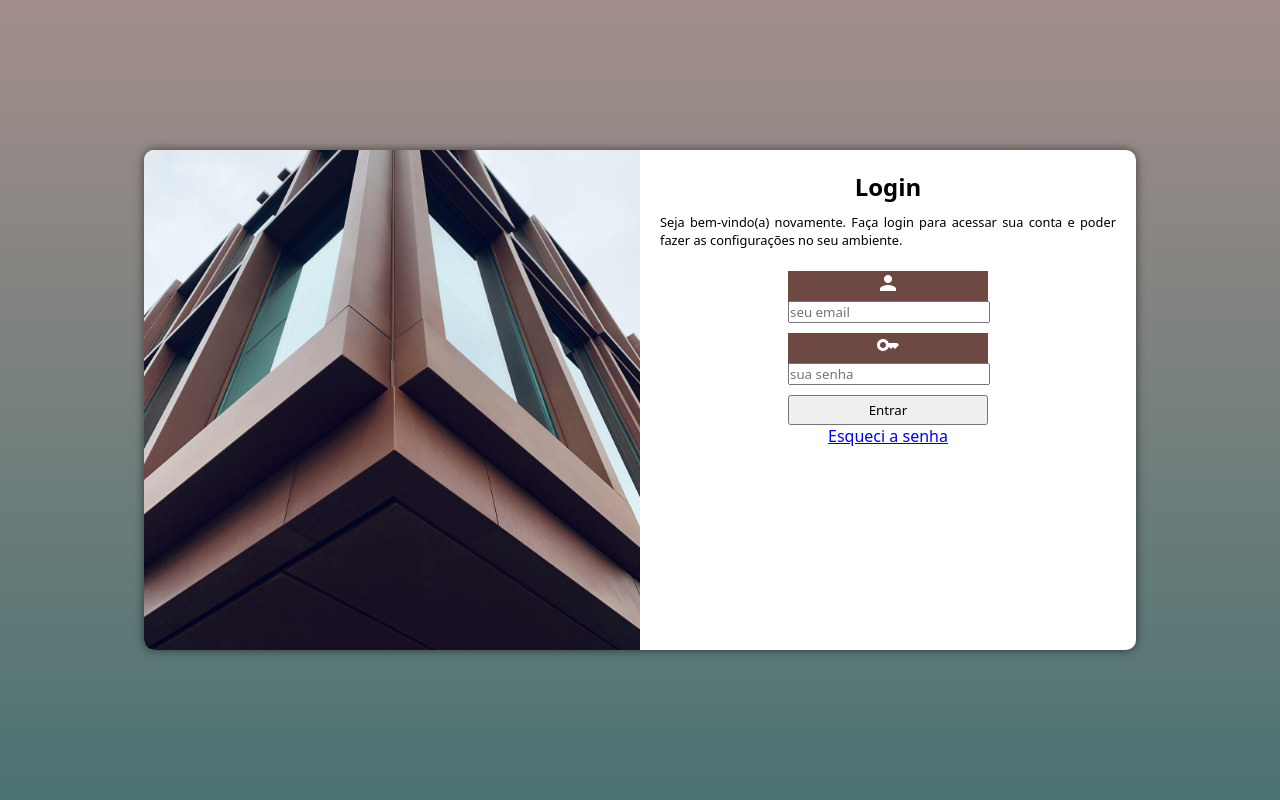
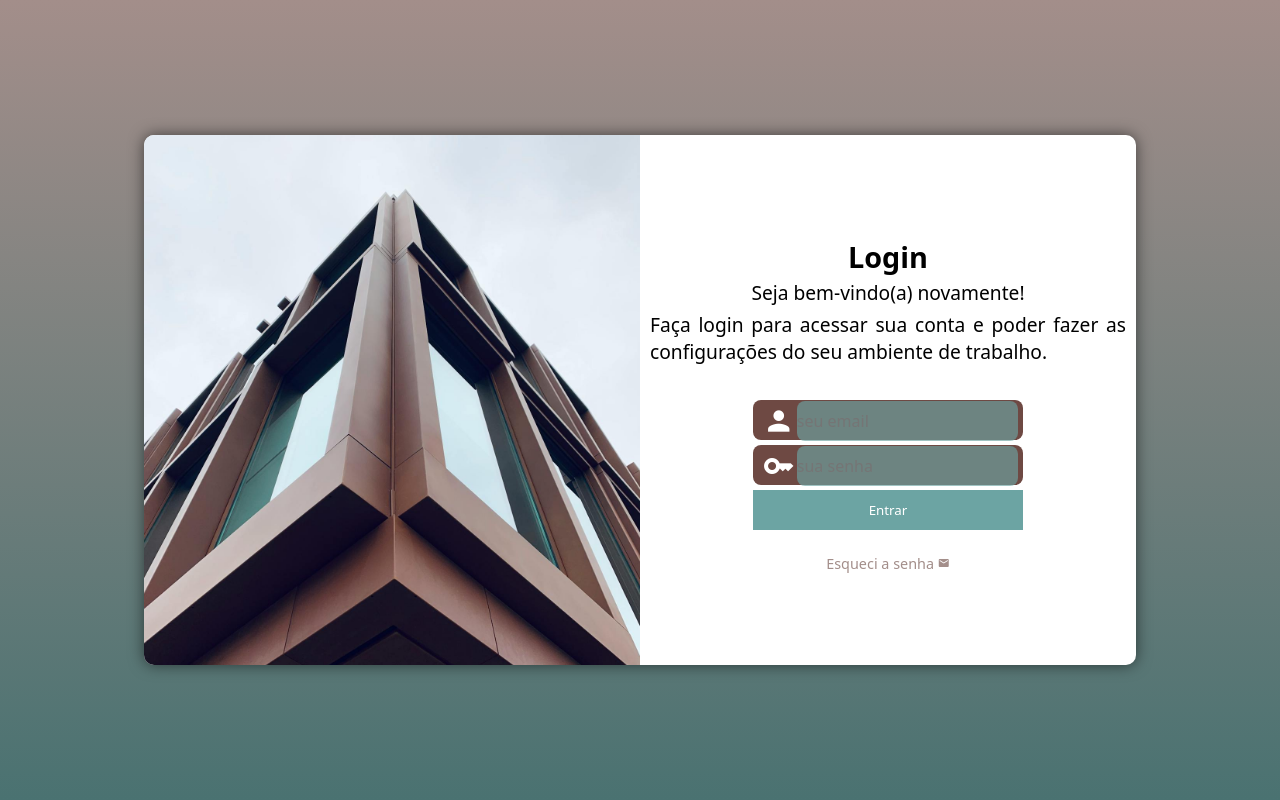
Before and after one commit to debizinha-santos/HTML-CSS, a PHP site: page / in a window 1280 px wide. Run offline with PHP 8.4, Linux system fonts and the light colour scheme.

Commit message:
Site pronto, falta alguns ajustes

```diff
--- a/1602-login/estilos/mediaqueries.css
+++ b/1602-login/estilos/mediaqueries.css
@@ -7,7 +7,12 @@
     }
 
     section {
-        width: 80vw;
+        width: 70vw;
+    }
+
+
+    #container {
+        margin-top: 7%;
     }
 
     #imagem {
@@ -18,6 +23,7 @@
     }
 
     #formulario {
+        padding-top: 15%;
         float: right;
         width: 70%;
     }
@@ -34,6 +40,10 @@
 
     }
 
+    #container {
+        margin-top: 5%;
+    }
+
     #imagem {
         float: left;
         width: 50%;
@@ -41,7 +51,16 @@
     }
 
     #formulario {
+        padding-top: 10%;
         float: right;
         width: 50%;
     }
+
+    h1 {
+        font-size: 1.8em;
+    }
+
+    p {
+        font-size: 1.2em;
+    }
 }
--- a/1602-login/estilos/style.css
+++ b/1602-login/estilos/style.css
@@ -1,8 +1,4 @@
 @charset "UTF-8";
-
-/* Paleta de cores que serão usadas
-    Verde: #49a09d
-    Lilás: #5f2c82*/
 
 * {
     margin: 0px;
@@ -18,20 +14,20 @@ body, html {
 
 }
 
-main {
+/* main {
     position: relative;
     height: 100vh;
     width: 100vw;
-}
+} */
 
 section {
     width: 250px;
-    height: 500px;
+    height: 530px;
     background-color: white;
     border-radius: 10px;
+    overflow: hidden;
+    box-shadow: 0px 0px 15px rgba(0, 0, 0, 0.548);
     text-align: center;
-    overflow: hidden;
-    box-shadow: 0px 0px 10px rgba(0, 0, 0, 0.548);
 
     position: absolute;
     top: 50%;
@@ -39,13 +35,13 @@ section {
 
     transform: translate(-50%, -50%);
 
-    transition: width 0.3s, height 0.3s;
+    transition: width 0.5s, height 0.5s;
     transition-timing-function: ease;
 }
 
 #imagem {
     display: block;
-    background: url(../imagens/pexels-david-underland-3523621.jpg) no-repeat left bottom;
+    background: url(../imagens/pexels-david-underland-3523621.jpg) no-repeat;
     background-size: cover;
     height: 200px;
 
@@ -53,43 +49,82 @@ section {
 
 #formulario {
     display: block;
-    padding: 10px;
 }
 
-form legend {
+h1 {
     text-align: center;
     font-style: bold;
     font-size: 1.5em;
-    padding: 10px;
+    padding: 3px;
 }
 
-form p {
+#bv {
+    text-align: center;
+}
+
+p {
     text-align: justify;
     padding: 0px 10px;
     font-size: 0.8em;
+    margin-bottom: 5px;
+}
+
+#container {
+    display: inline-block;
+
 }
 
 .dados {
     display: block;
-    margin: auto;
+    margin: 5px auto;
     background-color: #6E4943;
-    width: 200px;
+    width: calc(100%-34px);
     height: 40px;
     text-align: center;
+    margin: 5px 0px;
+    border-radius: 8px;
+}
+
+#icon {
+    color: white;
+    font-size: 2em;
+    width: 35px;
+    padding: 5px;
+}
+
+#iemail, #ipass {
+    background-color: #6ca4a3a5;
+    font-size: 1em;
+    width: 82%;
+    height: 100%;
+    transform: translateY(-10px);
+    border: none;
+    border-radius: 8px;
+}
+
+#entrar {
+    display: block;
+    background-color: #6ca4a3;
+    color: white;
+    width: 100%;
+    height: 40px;
+    margin-top: 3px;
+    border: none;
 
 }
 
-#person {
-    color: white;
+#entrar:hover {
+    background-color: #4A7271;
+    color: black;
 }
 
-#key {
-    color: white;
+a {
+    text-decoration: none;
+    color: #a38e8a;
+    text-align: center;
+    font-size: 0.9em;
 }
 
-
-#entrar {
-    width: 200px;
-    height: 30px;
-
+#esqueci {
+    font-size: 12px;
 }
--- a/1602-login/index.html
+++ b/1602-login/index.html
@@ -12,27 +12,30 @@
     <main>
     <section>
         <div id="imagem">
+
         </div>
     <div id="formulario">
-                <form action="form">
-                    <legend><strong>Login</strong></legend>
-                    <p>Seja bem-vindo(a) novamente. Faça login para acessar sua conta e poder fazer as configurações no seu ambiente.</p>
-                    <br>
+        <h1><strong>Login</strong></h1>
+        <p id="bv">Seja bem-vindo(a) novamente!
+        </p>
+        <p>Faça login para acessar sua conta e poder fazer as configurações do seu ambiente de trabalho.</p>
+    <form id="container" action="login.php" method="post" autocomplete="on">
+
         <div class="dados">
-                        <span id="person" class="material-icons">person</span>
-                        <input type="email" name="email" id="iemail" required placeholder="seu email">
+            <span id="icon" class="material-icons">person</span>
+            <input type="email" name="email" id="iemail" required placeholder="seu email" maxlength="30">
         </div>
 
-                    <br>
         <div class="dados">
-                        <span id="key" class="material-icons">key</span>
-                        <input type="password" name="pass" id="ipass" required placeholder="sua senha">
+            <span id="icon" class="material-icons">key</span>
+            <input type="password" name="pass" id="ipass" required placeholder="sua senha" autocomplete="current-password" minlength="8"maxlength="15">
         </div>
 
-                    <br>
         <input id="entrar" type="submit" value="Entrar">
     <br>
-                    <a href="esqueci.php">Esqueci a senha </a>
+        <a href="esqueci.html">Esqueci a senha
+        <span id="esqueci" class="material-icons">mail</span>
+        </a>
     </form>
     </div>
     </section>
```
Lines whose indentation alone changed are shown as unchanged.
